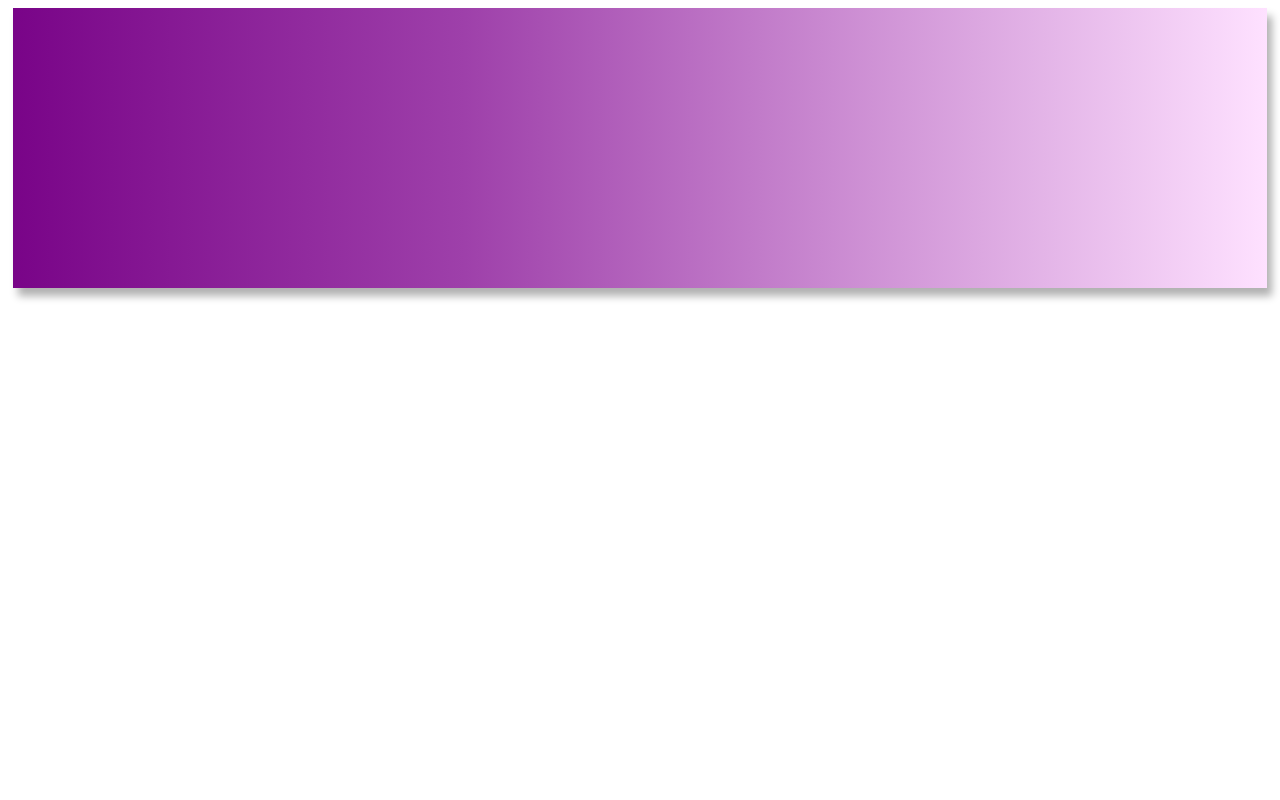
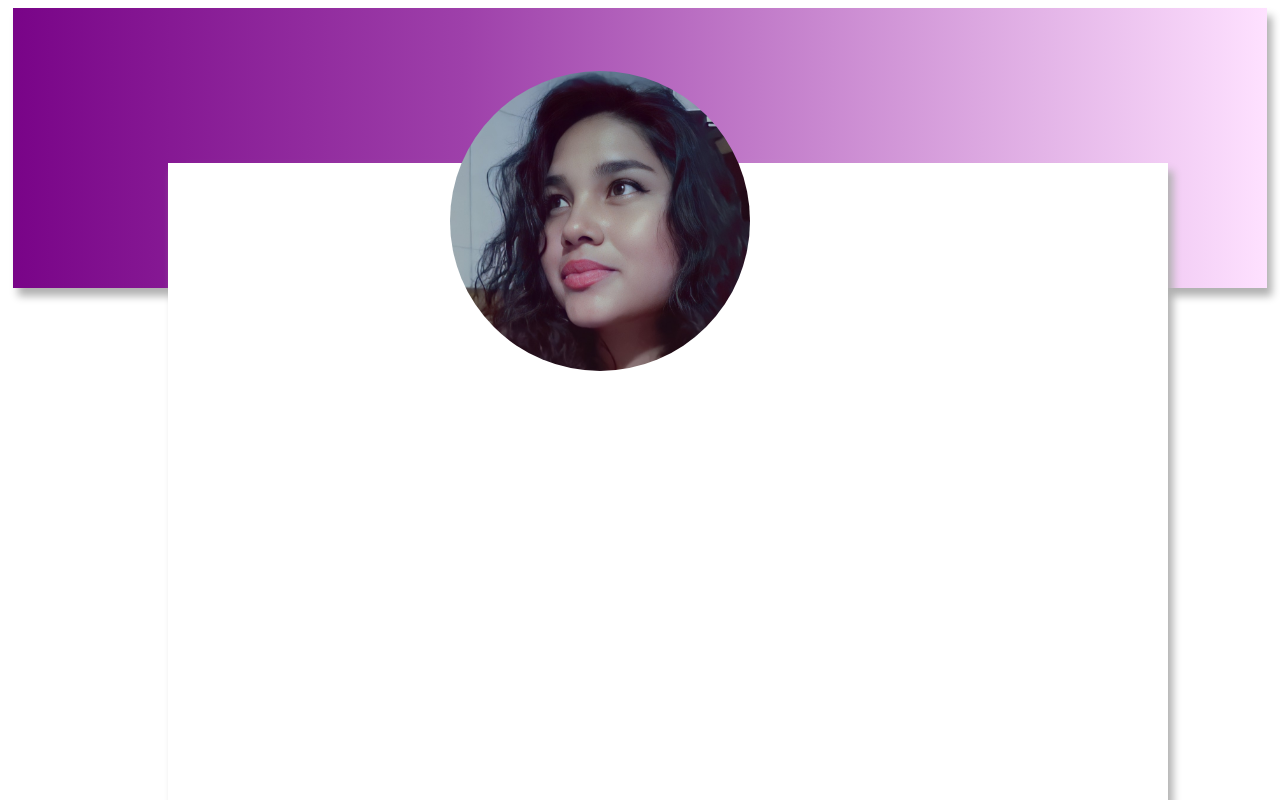
Before and after one commit to Erandyh025/curriculum_erandy_guadalupe, an Angular app: page / in a window 1280 px wide. Shown: the top 800 px of the page. Built offline with nearby package versions, Linux system fonts and the light colour scheme.

Commit message:
Se agrego la imagen del curriculum

```diff
--- a/src/app/curriculum/curriculum.component.css
+++ b/src/app/curriculum/curriculum.component.css
@@ -6,3 +6,24 @@
     box-shadow: rgb(177, 177, 177) 0.3em 0.5em 0.5em;
     color: white;
     }
+
+
+.contenido{
+  padding:500px;
+  margin:150px;
+  background-color: white;
+  box-shadow: rgb(177, 177, 177) 0.3em 0.5em 0.5em;
+  color: white;
+}
+
+.imgRedonda {
+    width: 300px;
+    height: 300px;
+    border-radius: 50%;
+}
+
+img{
+ float: left;
+ margin-top: 5%;
+ margin-left: 35%;
+}
--- a/src/app/curriculum/curriculum.component.html
+++ b/src/app/curriculum/curriculum.component.html
@@ -1 +1,4 @@
-<div class="cuadrado"></div>
+<img src='assets/img/yo2.jpeg' class='imgRedonda' />
+<div class="cuadrado">
+    <div class="contenido"></div>
+</div>
```
Also changed, not shown: src/assets/img/yo2.jpeg (added).
